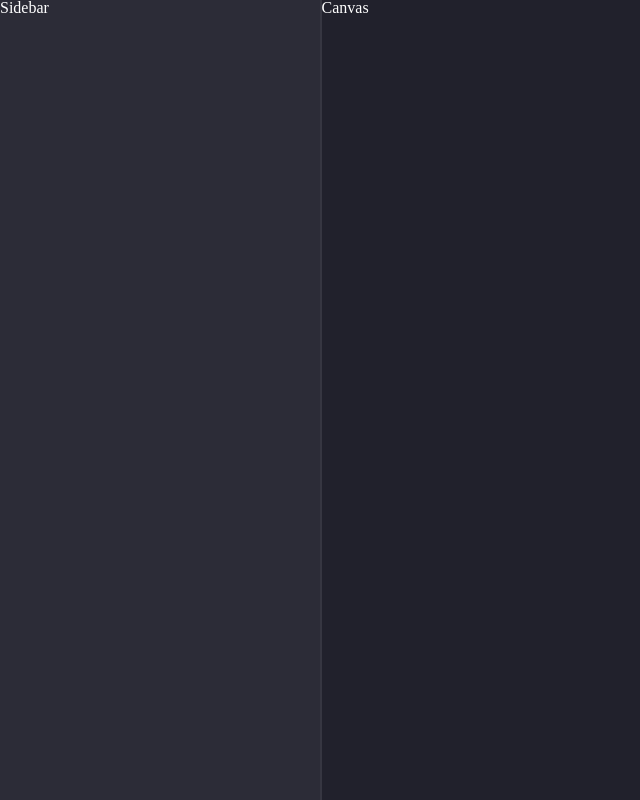
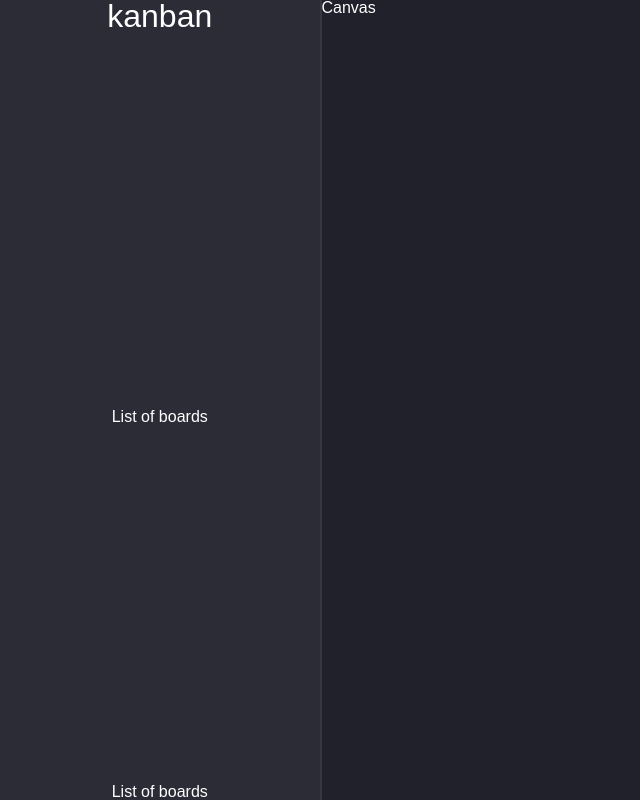
Before and after one commit to egordanilov/kanban-board, a React (Create React App) app: page /board in a window 1280 px wide. Shown: the whole page, without its empty margins (0-640 px from the left). Built offline with nearby package versions, Linux system fonts and the light colour scheme.

Commit message:
Created wrappers for SideBar elements

```diff
--- a/src/components/Sidebar.tsx
+++ b/src/components/Sidebar.tsx
@@ -1,7 +1,15 @@
 import { ReactElement } from "react";
 import styled from "styled-components";
+import SidebarLogo from './SidebarLogo';
+import SidebarBoards from './SidebarBoards';
+import SidebarThemeToggle from './SidebarBoards';
+
 
 const SidebarWrapper = styled.div`
+    display: flex;
+    flex-direction: column;
+    align-items: center;
+    justify-content: space-between;
     width: 320px;
     background: #2c2c37;
     height: 100vh;
@@ -11,7 +19,9 @@ const SidebarWrapper = styled.div`
 function Sidebar():ReactElement {
     return(
         <SidebarWrapper>
-            Sidebar
+           <SidebarLogo />
+           <SidebarBoards />
+           <SidebarThemeToggle />
         </SidebarWrapper>
     )
 }
--- /dev/null
+++ b/src/components/SidebarBoards.tsx
@@ -0,0 +1,14 @@
+import { ReactElement } from "react";
+import styled from "styled-components";
+
+const SidebarBoardsWrapper = styled.div``;
+
+function SidebarBoards():ReactElement {
+    return (
+        <SidebarBoardsWrapper>
+            List of boards
+        </SidebarBoardsWrapper>
+    )
+}
+
+export default SidebarBoards;
--- /dev/null
+++ b/src/components/SidebarLogo.tsx
@@ -0,0 +1,18 @@
+import { ReactElement } from "react";
+import styled from "styled-components";
+
+const SidebarLogoWrapper = styled.div`
+    height: 50px;
+    font-family: sans-serif;
+    font-size: 32px;
+`;
+
+function SidebarLogo():ReactElement {
+    return (
+        <SidebarLogoWrapper>
+            kanban
+        </SidebarLogoWrapper>
+    )
+}
+
+export default SidebarLogo;
--- /dev/null
+++ b/src/components/SidebarThemeToggle.tsx
@@ -0,0 +1,14 @@
+import { ReactElement } from "react";
+import styled from 'styled-components';
+
+const SidebarThemeToggleWrapper = styled.div``;
+
+function SidebarThemeToggle():ReactElement {
+    return (
+        <SidebarThemeToggleWrapper>
+            List of boards
+        </SidebarThemeToggleWrapper>
+    )
+}
+
+export default SidebarThemeToggle;
--- a/src/styles/GlobalStyles.ts
+++ b/src/styles/GlobalStyles.ts
@@ -4,7 +4,9 @@ import { ThemeType } from './theme';
 
 const GlobalStyles = createGlobalStyle<{theme: ThemeType}>`
     ${CssReset};
+
     body {
+        font-family: sans-serif;
         background: ${(props) => props.theme.color.background};
         color: white;
     }
```
